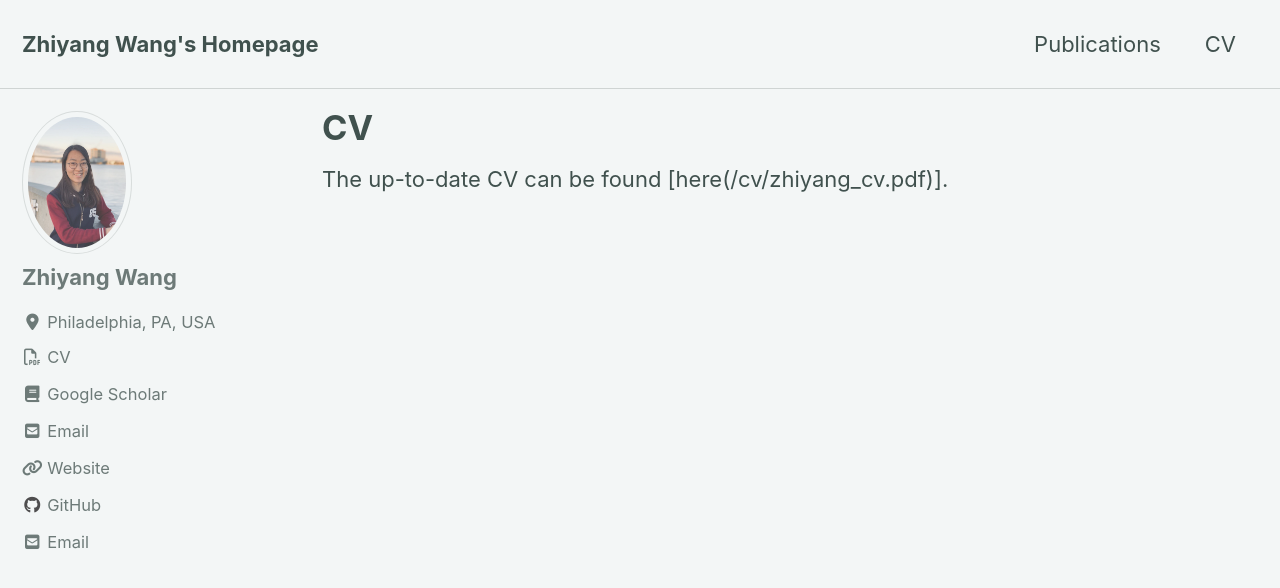
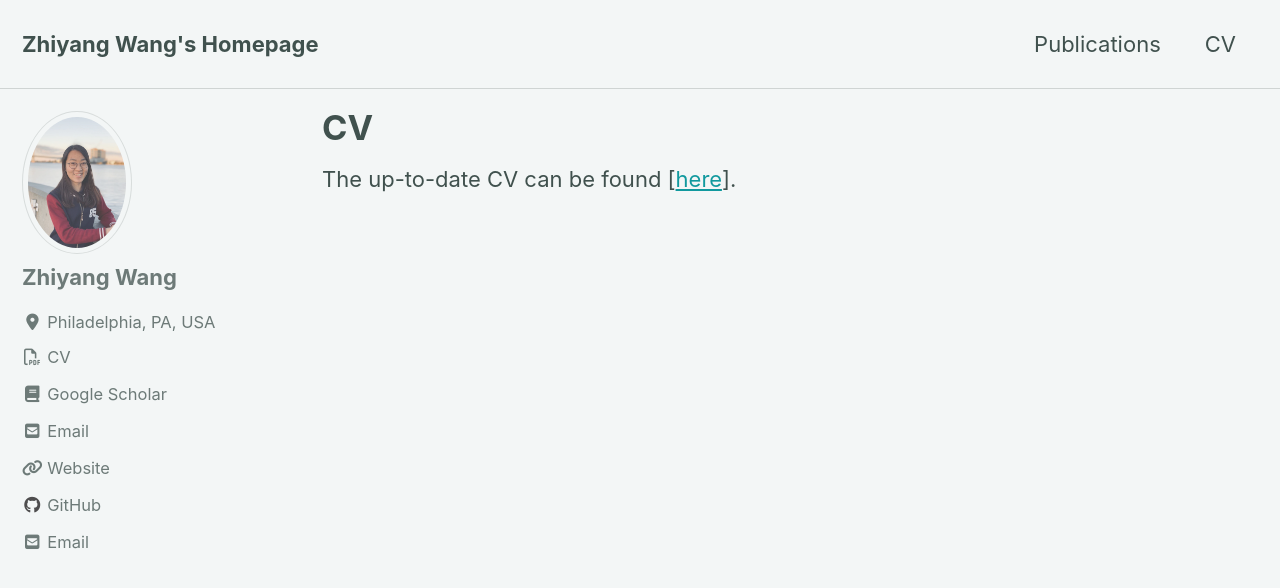
Before and after one commit to Zhiyang43/zhiyang43.github.io, a Jekyll site: the page built from _pages/cv.md, in a window 1280 px wide and 900 px high. Shown: the top 588 px of the window. Built offline with Jekyll 4.4.1, drawn with Linux system fonts in a browser that asks for light colours; cached includes are drawn as plain includes; nearby versions of some CDN libraries.

Commit message:
Update cv.md

```diff
--- a/_pages/cv.md
+++ b/_pages/cv.md
@@ -7,4 +7,4 @@ author_profile: true
 redirect_from:
   - /resume/
 ---
-The up-to-date CV can be found [here(/cv/zhiyang_cv.pdf)].
+The up-to-date CV can be found [[here](/cv/zhiyang_cv.pdf)].
```
